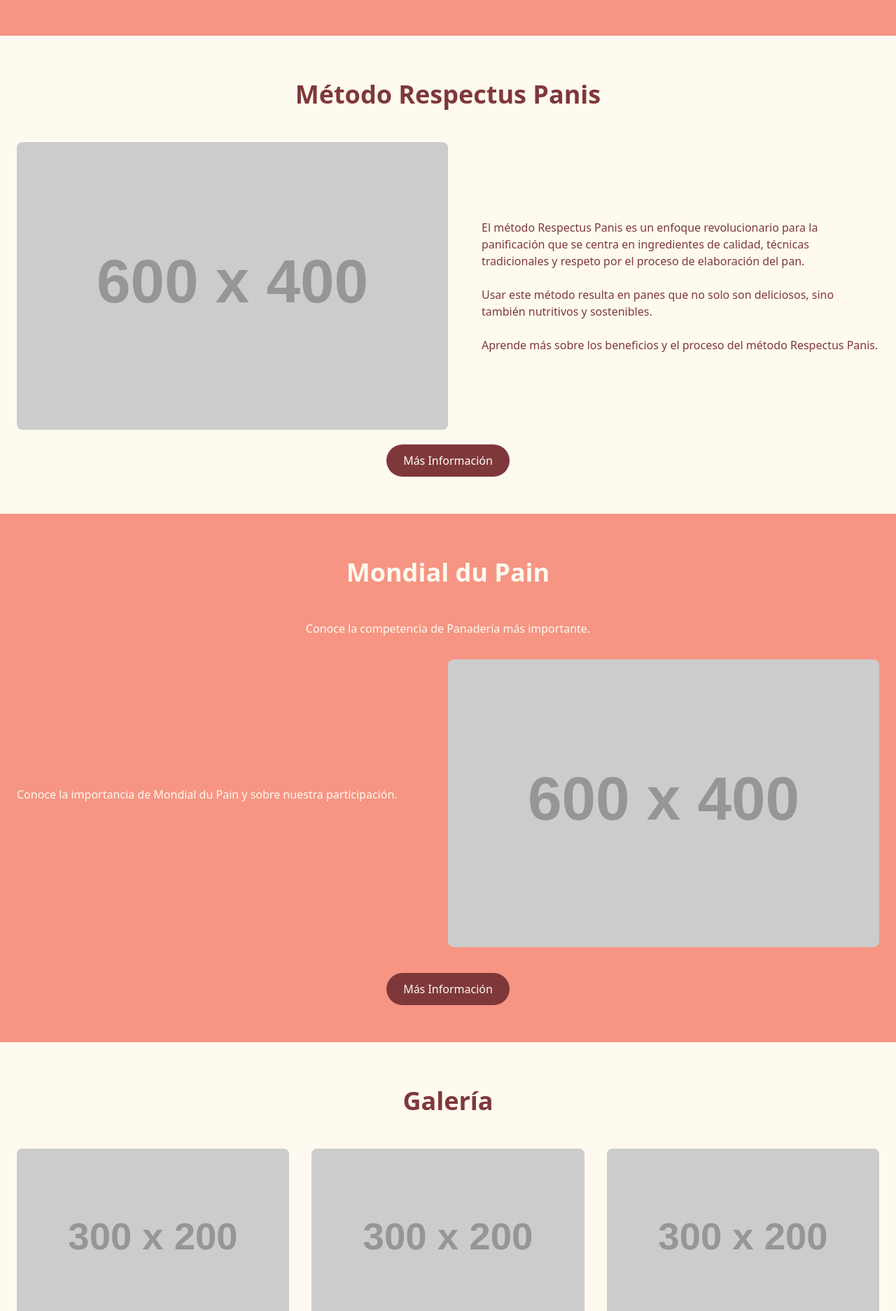
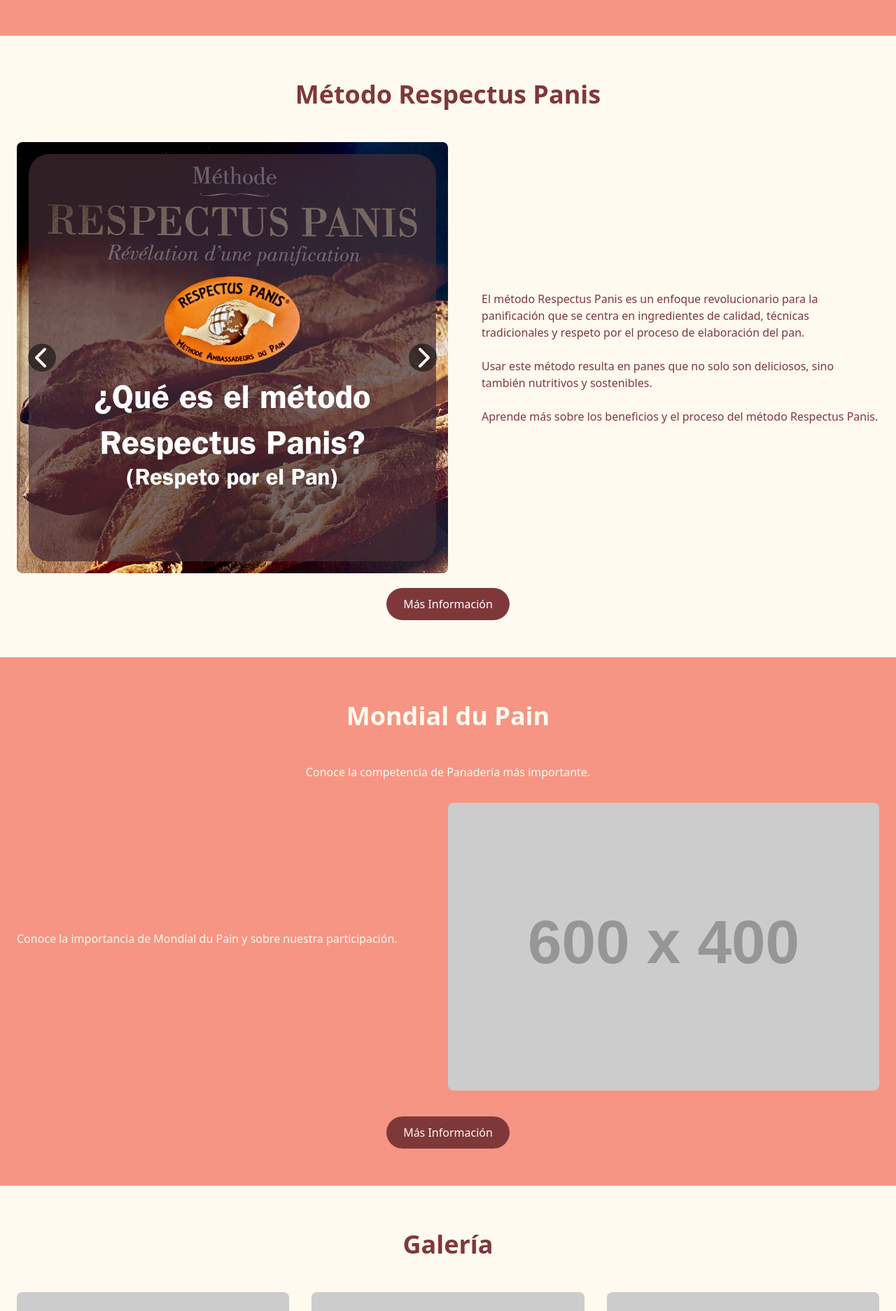
Before and after one commit to ambassadeursdupainvenezuela/ambassadeursdupainvenezuela.github.io, a Jekyll site: the page built from index.html, in a window 1280 px wide. Shown: the part 2298-4171 px from the top of the page at 70% size. Built offline with Jekyll 4.4.1, drawn with Linux system fonts in a browser that asks for light colours; nearby versions of some CDN libraries.

Commit message:
Respectus Panis

```diff
--- a/_includes/styles.html
+++ b/_includes/styles.html
@@ -11,4 +11,42 @@
     .text-accent { color: #fffaf0; }
     .text-dark { color: #7f383a; }
     .text-highlight { color: #ed7205; }
+
+    .carousel-inner {
+      position: relative;
+      overflow: hidden;
+      width: 100%;
+    }
+    .carousel-item {
+      position: absolute;
+      width: 100%;
+      transition: opacity 0.5s ease-in-out;
+      opacity: 0;
+    }
+    .carousel-item.active {
+      position: relative;
+      opacity: 1;
+    }
+    .carousel-control-prev, .carousel-control-next {
+      position: absolute;
+      top: 50%;
+      transform: translateY(-50%);
+      font-size: 2rem;
+      color: #fff;
+      background-color: rgba(0, 0, 0, 0.5);
+      padding: 0.5rem;
+      border-radius: 50%;
+      cursor: pointer;
+      width: 2.5rem;
+      height: 2.5rem;
+      display: flex;
+      align-items: center;
+      justify-content: center;
+    }
+    .carousel-control-prev {
+      left: 1rem;
+    }
+    .carousel-control-next {
+      right: 1rem;
+    }
   </style>
--- a/index.html
+++ b/index.html
@@ -70,7 +70,37 @@
       <h2 class="text-4xl font-bold text-center mb-12 text-primary">Método Respectus Panis</h2>
       <div class="flex flex-col lg:flex-row items-center">
         <div class="lg:w-1/2 mb-8 lg:mb-0">
-        <img src="https://via.placeholder.com/600x400" alt="Respectus Panis" class="w-full rounded-lg">
+          <div id="carousel" class="relative w-full">
+            <div class="carousel-inner relative overflow-hidden w-full">
+              <!-- Carousel item 1 -->
+              <div class="carousel-item active">
+                <img src="/images/respectus-panis/1.jpg" class="block w-full rounded-lg" alt="Image 1">
+              </div>
+              <!-- Carousel item 2 -->
+              <div class="carousel-item">
+                <img src="/images/respectus-panis/2.jpg" class="block w-full rounded-lg" alt="Image 2">
+              </div>
+              <!-- Carousel item 3 -->
+              <div class="carousel-item">
+                <img src="/images/respectus-panis/3.jpg" class="block w-full rounded-lg" alt="Image 3">
+              </div>
+             <!-- Carousel item 4 -->
+              <div class="carousel-item">
+                <img src="/images/respectus-panis/4.jpg" class="block w-full rounded-lg" alt="Image 2">
+              </div>
+              <!-- Carousel item 5 -->
+              <div class="carousel-item">
+                <img src="/images/respectus-panis/5.jpg" class="block w-full rounded-lg" alt="Image 3">
+              </div>
+             <!-- Carousel item 6 -->
+             <div class="carousel-item">
+              <img src="/images/respectus-panis/6.jpg" class="block w-full rounded-lg" alt="Image 2">
+             </div>
+            </div>
+            <!-- Controls -->
+            <span class="carousel-control-prev" data-slide="prev"><i class="fas fa-chevron-left"></i></span>
+            <span class="carousel-control-next" data-slide="next"><i class="fas fa-chevron-right"></i></span>
+          </div>
         </div>
         <div class="lg:w-1/2 lg:pl-12 text-dark">
           <p class="mb-6">El método Respectus Panis es un enfoque revolucionario para la panificación que se centra en ingredientes de calidad, técnicas tradicionales y respeto por el proceso de elaboración del pan.</p>
@@ -185,6 +215,6 @@
 
 
   {% include footer.html %}
-
+  {% include carrousel.html %}
 </body>
 </html>
```
Also changed, not shown: _includes/carrousel.html (added, +25 -0 lines), images/respectus-panis/1.jpg (added), images/respectus-panis/2.jpg (added), images/respectus-panis/3.jpg (added), images/respectus-panis/4.jpg (added), images/respectus-panis/5.jpg (added), images/respectus-panis/6.jpg (added), images/respectus-panis/7.jpg (added). Lines whose indentation alone changed are shown as unchanged.
